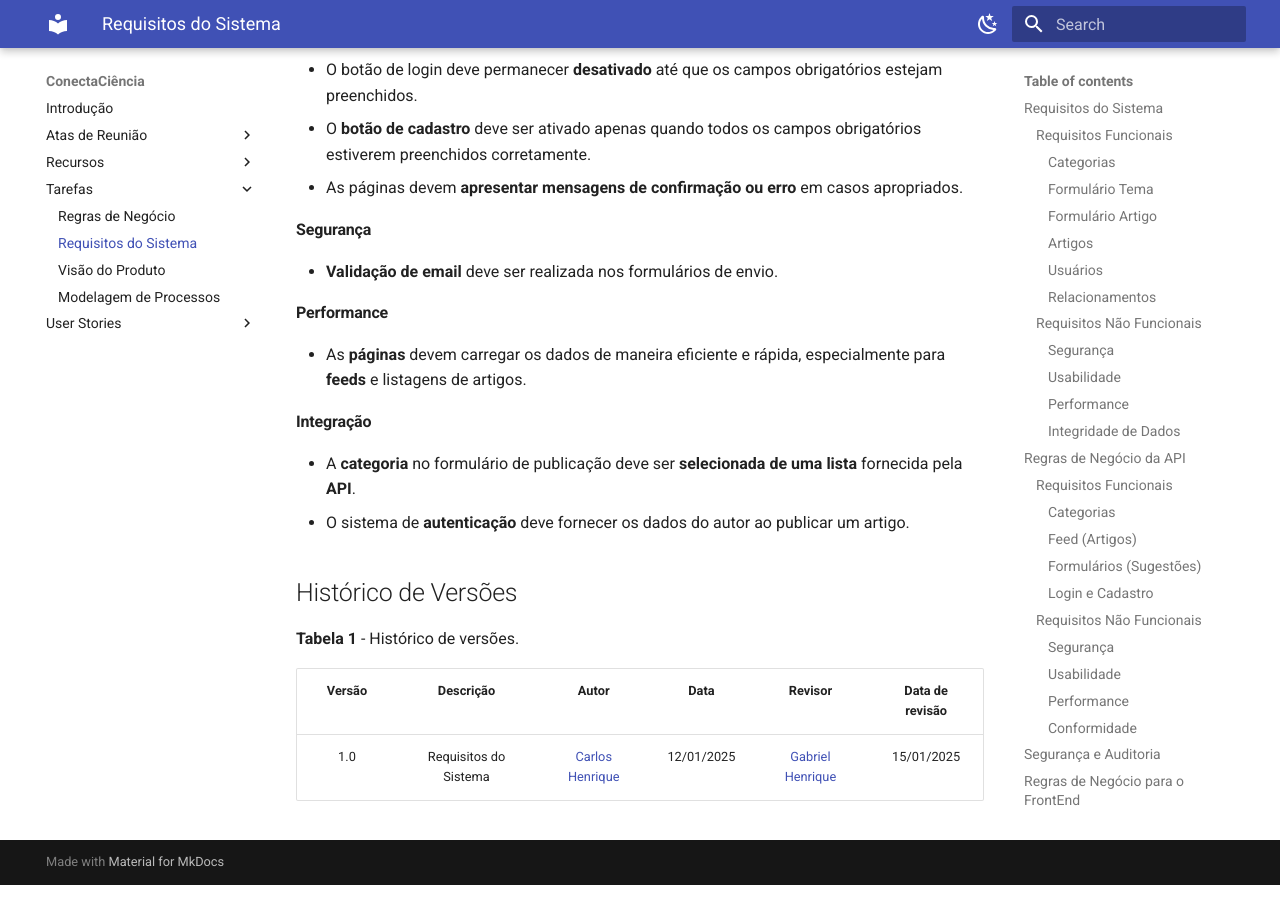
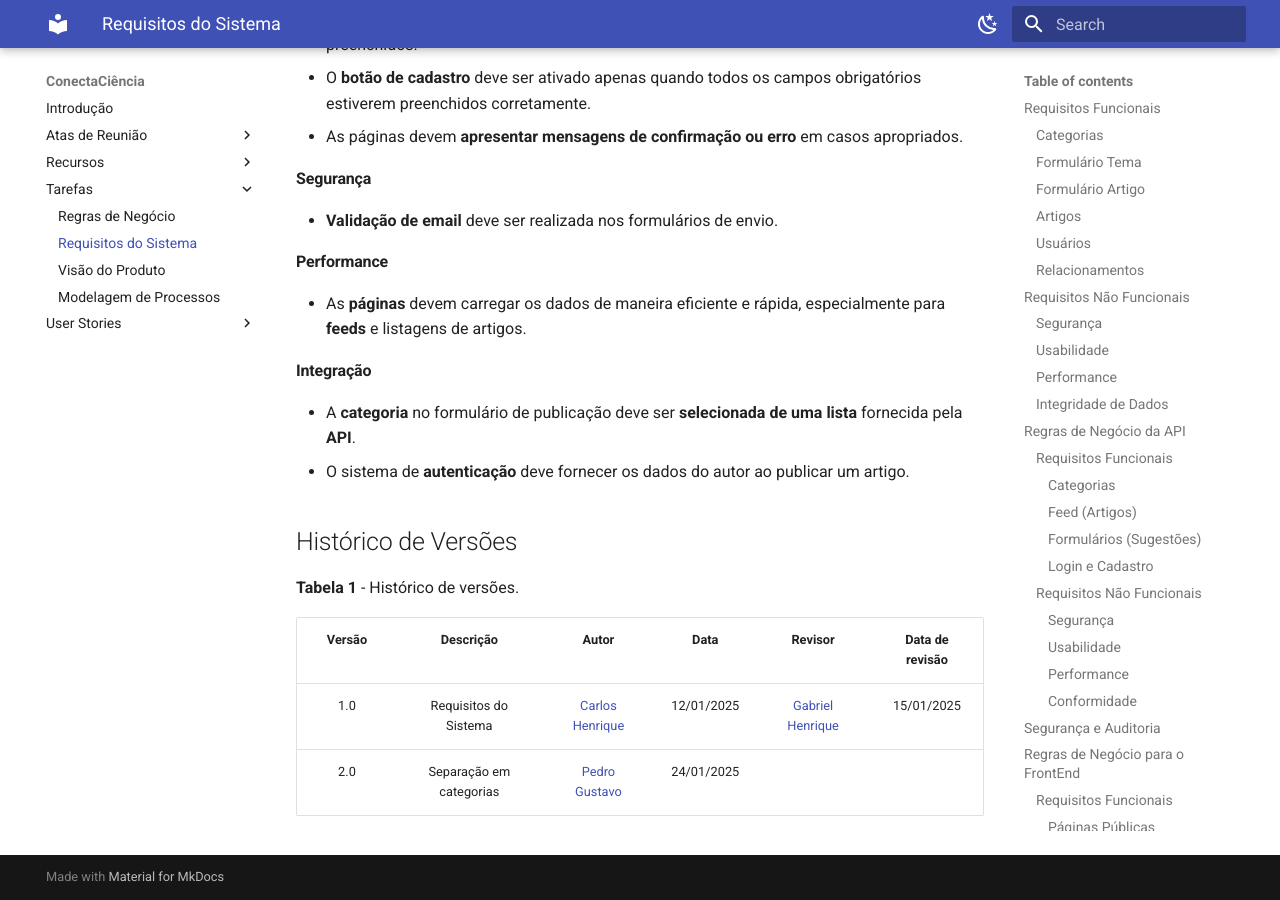
Before and after one commit to FGA-REQ/2024.2-6EspiasDemais, an MkDocs documentation site: the page built from docs/Tarefas/RequisitosSistema.md, in a window 1280 px wide and 900 px high, scrolled down 4917 px. Built offline with MkDocs 1.6.1 and Material for MkDocs 9.7.7, drawn with Linux system fonts in a browser that asks for light colours.

Commit message:
doc: adicao da versao 2.0 no historico de versao

```diff
--- a/docs/Tarefas/RequisitosSistema.md
+++ b/docs/Tarefas/RequisitosSistema.md
@@ -188,3 +186,4 @@
 | Versão |       Descrição       |                     Autor                      |    Data    |                       Revisor                        | Data de revisão |
 | :----: | :-------------------: | :--------------------------------------------: | :--------: | :--------------------------------------------------: | :-------------: |
 |  1.0   | Requisitos do Sistema | [Carlos Henrique](https://github.com/carlinn1) | 12/01/2025 | [Gabriel Henrique](https://github.com/gabrielhrlima) |   15/01/2025    |
+|  2.0   | Separação em categorias | [Pedro Gustavo](https://github.com/PedroGusta) | 24/01/2025 |  |    |
```
Also changed, not shown: other parts of docs/Tarefas/RequisitosSistema.md (+1 -3 lines), docs/Tarefas/RegrasNegocio.md (+1 -0 lines).
